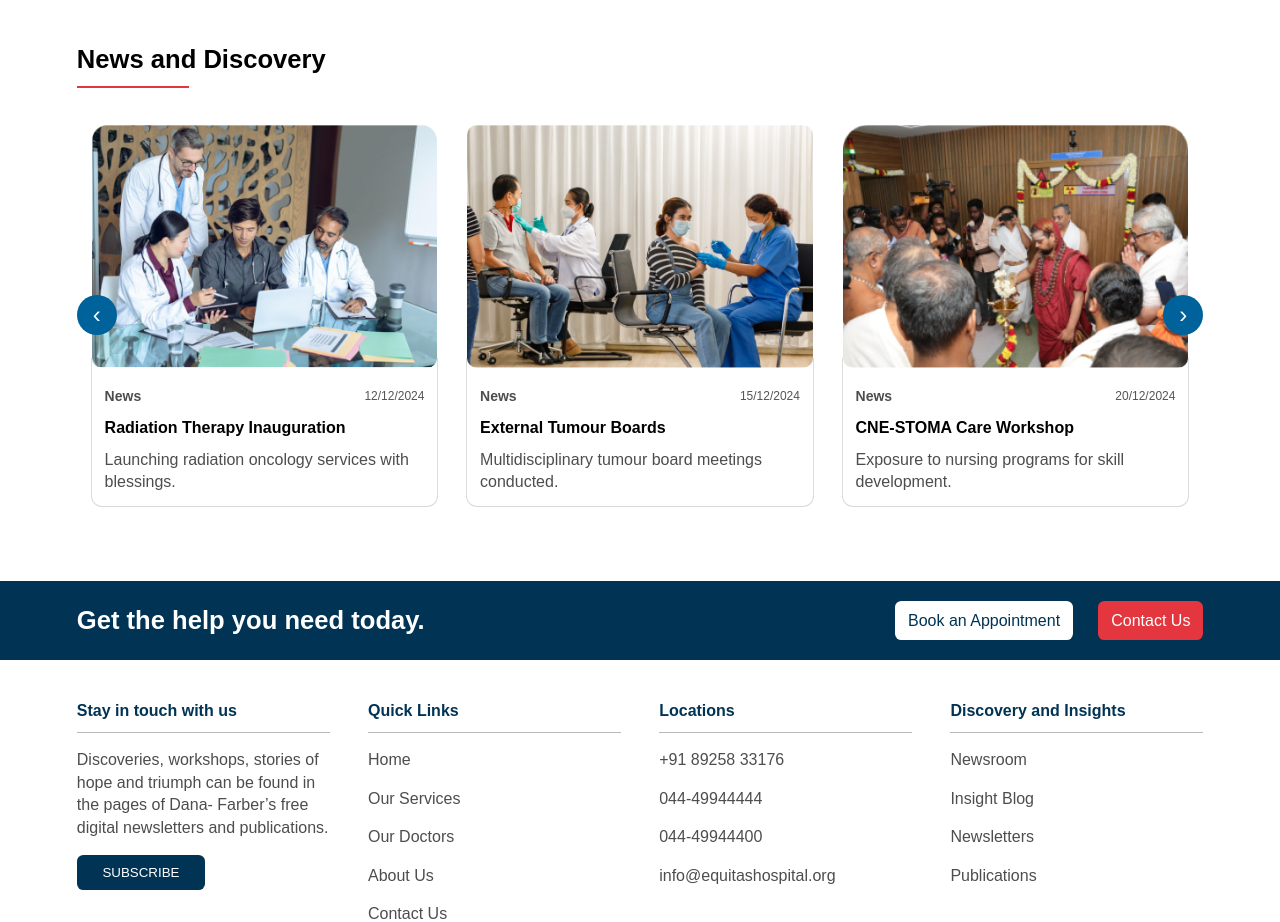
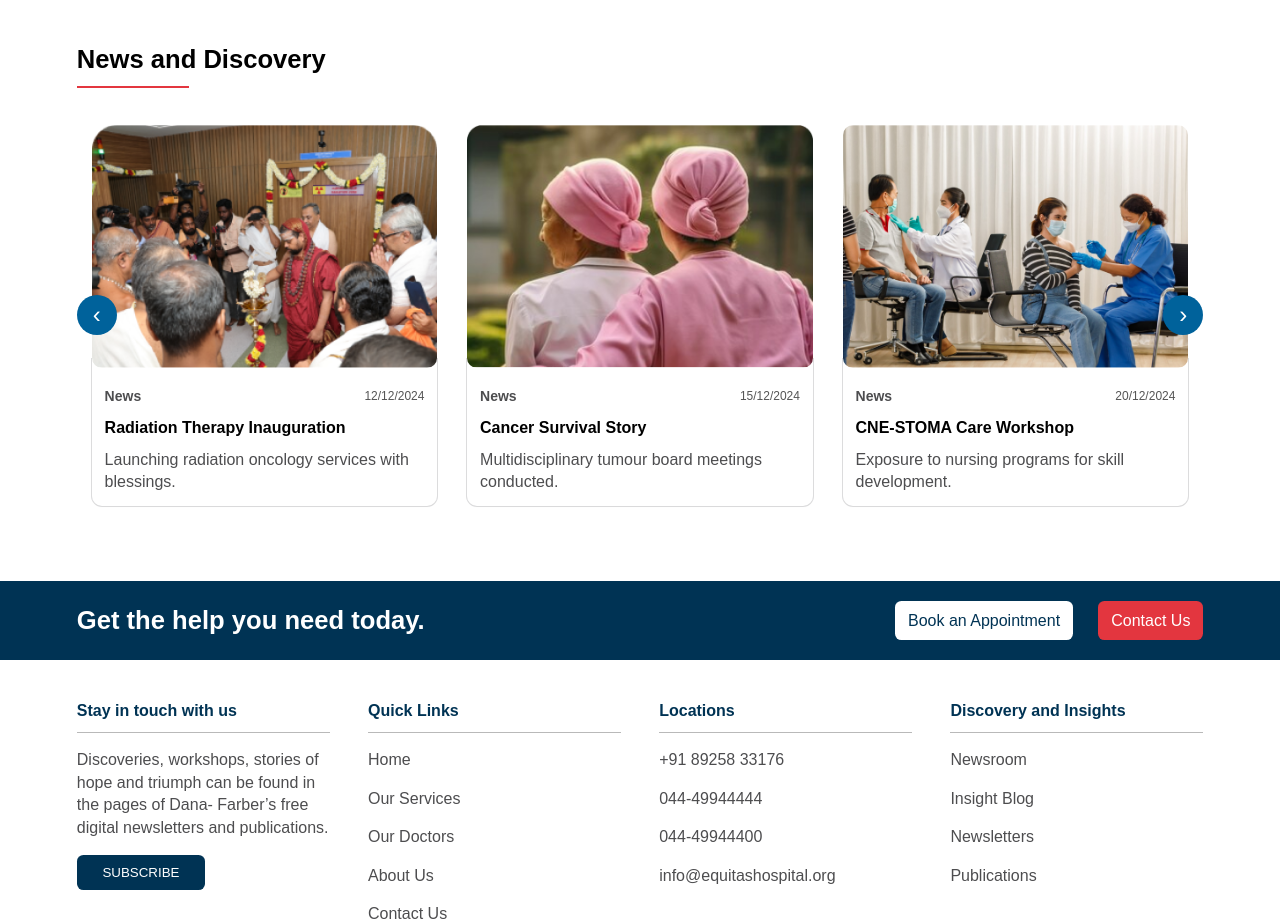
Before and after one commit to employeebhavya/equitas, a Next.js app: page / in a window 1280 px wide. Shown: the part 5720-6642 px from the top of the page. Built offline with nearby package versions, Linux system fonts and the light colour scheme.

Commit message:
updated image and post names

```diff
--- a/src/app/components/home/PostSlider.js
+++ b/src/app/components/home/PostSlider.js
@@ -10,21 +10,21 @@ const PostSlider = () => {
       title: "Radiation Therapy Inauguration",
       description: "Launching radiation oncology services with blessings.",
       date: "12/12/2024",
-      image: "/post/1.png",
+      image: "/post/3.png",
     },
     {
       id: 2,
-      title: "External Tumour Boards",
+      title: "Cancer Survival Story",
       description: "Multidisciplinary tumour board meetings conducted.",
       date: "15/12/2024",
-      image: "/post/2.png",
+      image: "/post/1.png",
     },
     {
       id: 3,
       title: "CNE-STOMA Care Workshop",
       description: "Exposure to nursing programs for skill development.",
       date: "20/12/2024",
-      image: "/post/3.png",
+      image: "/post/2.png",
     },
     {
       id: 4,
```
Also changed, not shown: public/post/1.png.
